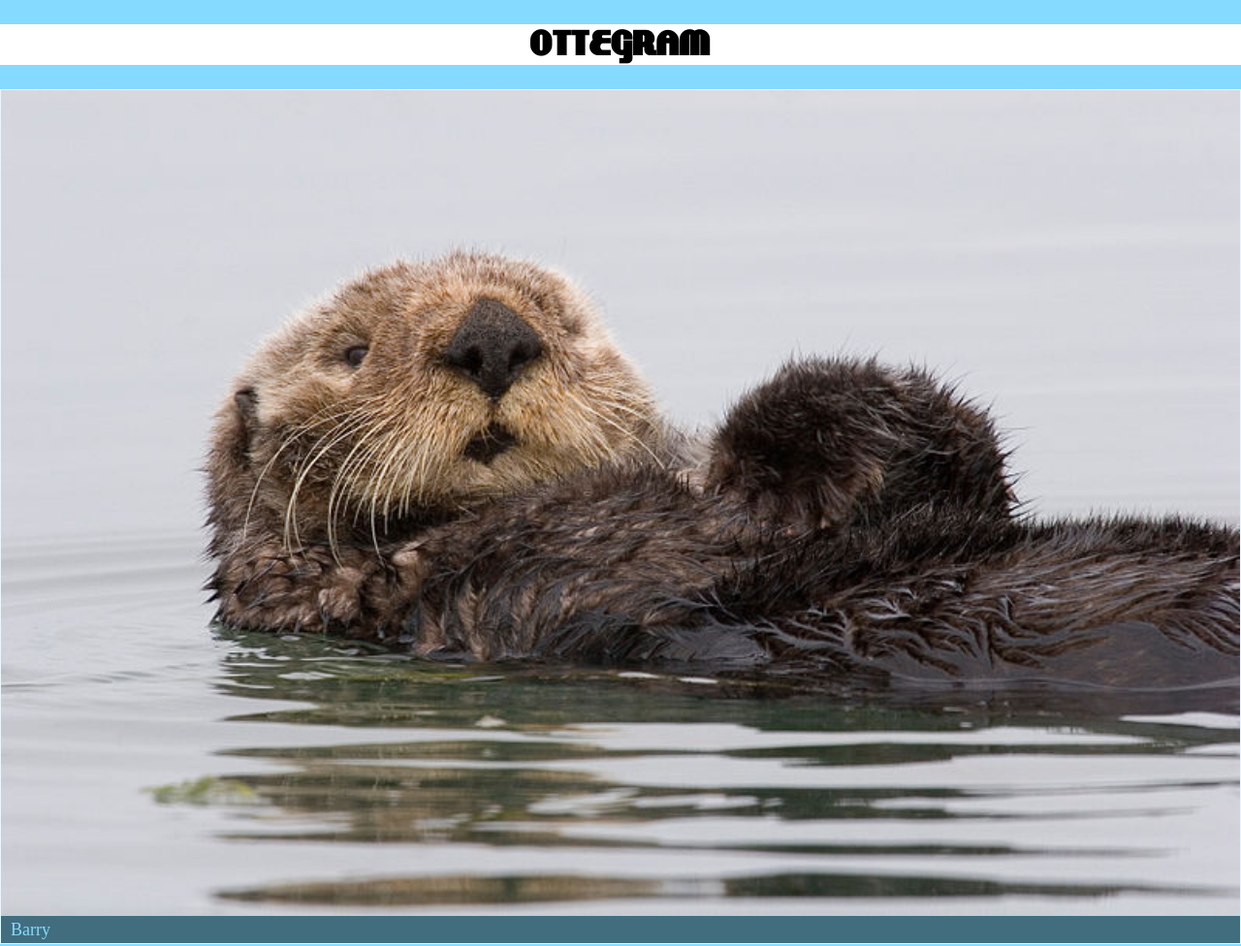
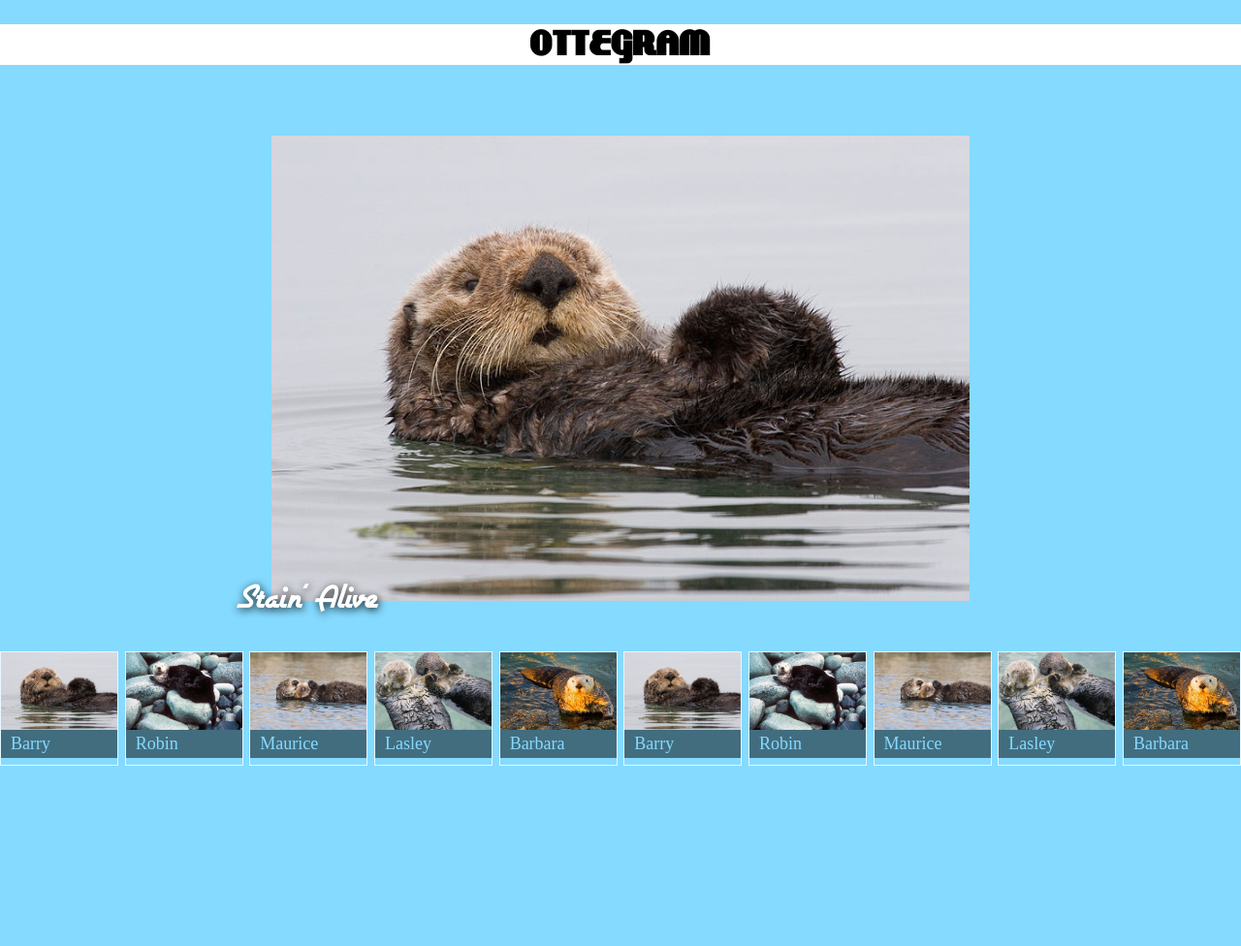
Before and after one commit to palelipped/ottegram, a plain HTML site: page index.html in a window 1280 px wide. Shown: the top 976 px of the page at 97% size. After the commit the page ends 800 px from the top, so only its background shows below. Drawn offline with nearby package versions, Linux system fonts and the light colour scheme.

Commit message:
change display of elements

```diff
--- a/index.html
+++ b/index.html
@@ -10,9 +10,10 @@
 </head>
 
 <body>
-  <header>
+  <header class="main-header">
     <h1 class="logo-text">ottegram</h1>
   </header>
+  <main class="main-content">
     <ul class="thumbnail-list">
       <li class="thumbnail-item">
         <a href="#">
@@ -44,7 +45,45 @@
           <span class="thumbnail-title">Barbara</span>
         </a>
       </li>
+      <li class="thumbnail-item">
+        <a href="#">
+          <img class="thumbnail-image" src="img\otter1.jpg" alt="Barry the Otter">
+          <span class="thumbnail-title">Barry</span>
+        </a>
+      </li>
+      <li class="thumbnail-item">
+        <a href="#">
+          <img class="thumbnail-image" src="img\otter2.jpg" alt="Robin the Otter">
+          <span class="thumbnail-title">Robin</span>
+        </a>
+      </li>
+      <li class="thumbnail-item">
+        <a href="#">
+          <img class="thumbnail-image" src="img\otter3.jpg" alt="Maurice the Otter">
+          <span class="thumbnail-title">Maurice</span>
+        </a>
+      </li>
+      <li class="thumbnail-item">
+        <a href="#">
+          <img class="thumbnail-image" src="img\otter4.jpg" alt="Lasley the Otter">
+          <span class="thumbnail-title">Lasley</span>
+        </a>
+      </li>
+      <li class="thumbnail-item">
+        <a href="#">
+          <img class="thumbnail-image" src="img\otter5.jpg" alt="Barbara the Otter">
+          <span class="thumbnail-title">Barbara</span>
+        </a>
+      </li>
     </ul>
+
+    <div class="detail-image-container">
+      <div class="detail-image-frame">
+        <img class="detail-image" src="img\otter1.jpg" alt="">
+        <span class="detail-image-title">Stain' Alive</span>
+      </div>
+    </div>
+  </main>
 </body>
 
 </html>
--- a/stylesheets/styles.css
+++ b/stylesheets/styles.css
@@ -1,3 +1,15 @@
+@font-face {
+font-family: 'airstreamregular';
+src: url('fonts/Airstream-webfont.eot');
+src: url('fonts/Airstream-webfont.eot?#iefix')
+format('embedded-opentype'),
+url('fonts/Airstream-webfont.woff') format('woff'),
+url('fonts/Airstream-webfont.ttf') format('truetype'),
+url('fonts/Airstream-webfont.svg#airstreamregular') format('svg');
+font-weight: normal;
+font-style: normal;
+}
+
 @font-face {
   font-family: 'lakeshore';
   src: url('fonts\LAKESHOR-webfont.eot');
@@ -9,9 +21,20 @@
   font-style: normal;
 }
 
+html, body {
+  height: 100%;
+}
+
 body {
+  display: flex;
+  flex-direction: column;
+
   font-size: 10px;
   background: #85DAFF;
+}
+
+.main-header {
+  flex: 01 auto;
 }
 
 .logo-text {
@@ -23,22 +46,38 @@ body {
   font-size: 37px;
 }
 
+.main-content {
+  flex: 11 auto;
+  display: flex;
+  flex-direction: column;
+}
+
 .thumbnail-list {
+  flex: 01 auto;
+  order: 2;
+  display: flex;
+  justify-content: space-between;
   list-style: none;
   padding: 0;
+
+  white-space: nowrap;
+  overflow-x: auto;
 }
 
 .thumbnail-item {
-  display: block;
+  display: inline-block;
+  /* width: 120px; */
+  min-width: 120px;
+  max-width: 120px;
   border: 1px solid rgb(100%, 100%, 100%);
   border: 1px solid rgba(100%, 100%, 100%, 0.8);
 }
 
 /* применяется только для тех итемов которым предшевствуют такие же итемы с тем же родителем */
 /* то есть для всех кроме первого */
-.thumbnail-item+.thumbnail-item {
+/* .thumbnail-item+.thumbnail-item {
   margin-top: 10px;
-}
+} */
 
 a {
   /* убирает подчеркивание у ссылки */
@@ -59,3 +98,31 @@ a {
   color: #85DAFF;
   font-size: 18px;
 }
+
+.detail-image-container {
+  flex: 11 auto;
+  display: flex;
+  justify-content: center;
+  align-items: center;
+}
+
+.detail-image-frame {
+  /* оставляет позиционирование в обычном потоке */
+  position: relative;
+  text-align: center;
+}
+
+.detail-image {
+  width: 90%;
+}
+
+.detail-image-title {
+  position: absolute;
+  bottom: -16px;
+  left: 4px;
+
+  font-family: 'airstreamregular';
+  color: white;
+  text-shadow: rgba(0, 0, 0, 0.9) 1px 2px 9px;
+  font-size: 40px;
+}
```
Lines whose indentation alone changed are shown as unchanged.
